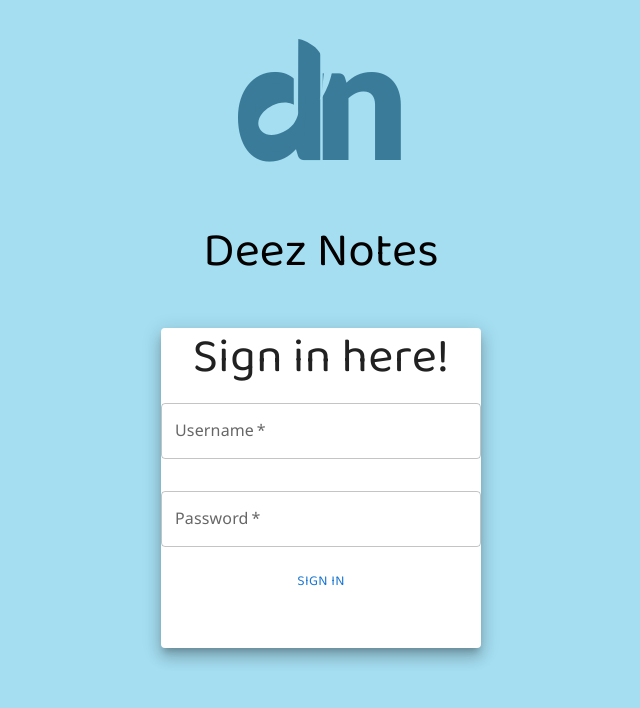
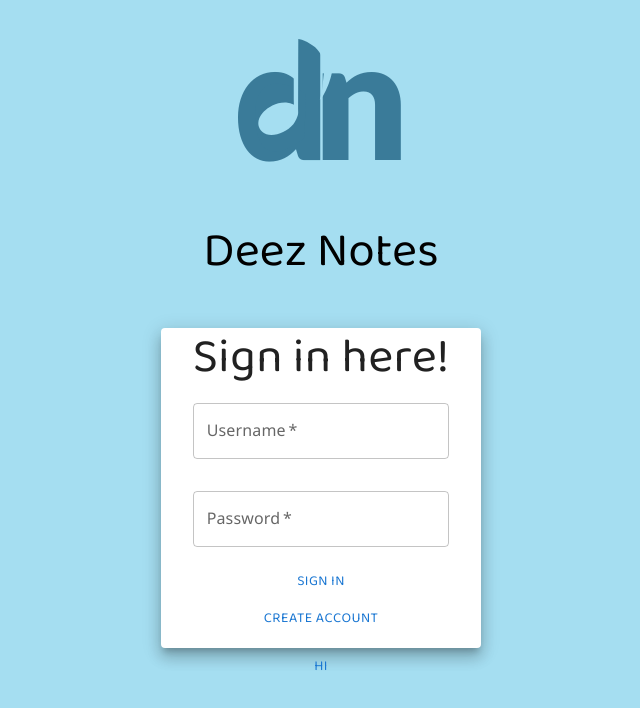
Before and after one commit to deez-notes/deez-notes, a React (Create React App) app in the folder frontend/: page / in a window 1280 px wide. Shown: the top 708 px of the page, without its empty margins (319-959 px from the left). Built offline with nearby package versions, Linux system fonts and the light colour scheme.

Commit message:
set up temporary sign in/ create account page skeleton

```diff
--- a/frontend/src/App.js
+++ b/frontend/src/App.js
@@ -6,6 +6,7 @@ import Create from './components/Create';
 import Error from './components/Error';
 import Profile from './components/Profile';
 import Feed from './components/Feed';
+import Account from './components/Account'
 
 import { BrowserRouter as Router, Route, Routes } from "react-router-dom";
 import StyledEngineProvider from "@mui/material/StyledEngineProvider";
@@ -15,19 +16,19 @@ const b2 = "'Baloo 2'";
 const ns = "Noto Sans"
 const theme = createTheme({
   typography: {
-    h1: {fontFamily: b2},
-    h2: {fontFamily: b2},
-    h3: {fontFamily: b2},
-    h4: {fontFamily: b2},
-    h5: {fontFamily: b2},
-    h6: {fontFamily: b2, fontSize: '1.1rem',lineHeight: 1.5,},
-    subtitle1: {fontFamily: ns},
-    subtitle2: {fontFamily: ns},
-    body1: {fontFamily: ns},
-    body2: {fontFamily: ns},
-    button: {fontFamily: b2},
-    caption: {fontFamily: ns},
-    overline: {fontFamily: ns},
+    h1: { fontFamily: b2 },
+    h2: { fontFamily: b2 },
+    h3: { fontFamily: b2 },
+    h4: { fontFamily: b2 },
+    h5: { fontFamily: b2 },
+    h6: { fontFamily: b2, fontSize: '1.1rem', lineHeight: 1.5, },
+    subtitle1: { fontFamily: ns },
+    subtitle2: { fontFamily: ns },
+    body1: { fontFamily: ns },
+    body2: { fontFamily: ns },
+    button: { fontFamily: b2 },
+    caption: { fontFamily: ns },
+    overline: { fontFamily: ns },
   },
 });
 
@@ -43,6 +44,7 @@ function App() {
               <Route path="/create" element={<Create />} />
               <Route path="/profile" element={<Profile />} />
               <Route path="/feed" element={<Feed />} />
+              <Route path="/account" element={<Account />} />
               <Route path="*" element={<Error />} />
             </Routes>
           </Router>
--- /dev/null
+++ b/frontend/src/components/Account.js
@@ -0,0 +1,29 @@
+import React from 'react'
+import css from '../styles/Account.module.scss';
+import { useState } from "react"
+import { Paper, Typography, TextField } from "@mui/material"
+
+function Account() {
+
+    const [user, setUser] = useState("");
+    const [password, setPassword] = useState("");
+    const [firstName, setFirstName] = useState("");
+
+    return (
+        <div className="">
+            <Paper elevation={10} className={css.signInForm}>
+                <Typography className={css.formTitle} variant="h4">Create an Account!</Typography>
+                <TextField className={css.input} label="Username" placeholder='Enter your username!' value={user}
+                    onChange={(e) => setUser(e.target.value)} fullWidth required />
+                <TextField className={css.input} label="Password" placeholder='Enter your password!' type="password"
+                    value={password} onChange={(e) => setPassword(e.target.value)} fullWidth required />
+                <TextField className={css.input} label="First Name" placeholder='Enter your password!' type="password"
+                    value={password} onChange={(e) => setPassword(e.target.value)} fullWidth required />
+                <TextField className={css.input} label="Last Name" placeholder='Enter your password!' type="password"
+                    value={password} onChange={(e) => setPassword(e.target.value)} fullWidth required />
+            </Paper>
+        </div>
+    )
+}
+
+export default Account
--- a/frontend/src/components/Home.js
+++ b/frontend/src/components/Home.js
@@ -1,11 +1,84 @@
 import React from 'react'
-import { Button, Grid, Paper, TextField, Typography } from "@mui/material";
+import { Button, Grid, FormControl, Paper, TextField, Typography } from "@mui/material";
 import css from '../styles/Home.module.scss';
-import NavBar from "./NavBar"
+import { useNavigate } from "react-router-dom"
+import { useState, useEffect } from "react";
 
 function Home() {
+
+    const navigate = useNavigate();
+
+    const HandleSubmit = async (event) => {
+        event.preventDefault();
+
+        if (user === "" || password === "") {
+            alert("No input was provided!");
+            return;
+        }
+
+        let data = {
+            username: user,
+            password: password,
+        }
+
+        fetch("http://localhost:8000/users", {
+            method: "POST",
+            body: JSON.stringify(data),
+            header: {
+                "Content-type": "application/json"
+            },
+        })
+
+        // try {
+        //     const config = {
+        //         headers: {
+        //             "Content-type": "application/json"
+        //         }
+        //     }
+
+
+        //     const { data } =
+        //         await fetch(`http://localhost:8000/`, {
+        //             username: user,
+        //             password: password
+        //         })
+        // }
+
+        localStorage.setItem('userData', JSON.stringify(data));
+        navigate("/feed", {
+            state: {
+                username: user
+            }
+        });
+    }
+
+    const HandleAccountNavigate = (event) => {
+        event.preventDefault();
+        navigate("/account");
+    }
+
+    const HandleFeedNavigate = (event) => {
+        event.preventDefault();
+        navigate("/feed");
+    }
+
+    const [user, setUser] = useState("");
+    const [password, setPassword] = useState("");
+
+    const fetchUser = (id) => {
+        console.log("yay");
+        console.log({ user });
+        console.log({ password });
+        fetch(`http://localhost:8000/627d613737bbc64a60d62568`)
+            .then(res => res.json())
+            .then(data => console.log(data))
+        // fetch(`http://localhost:8000/users/${id}`)
+        //     .then(res => res.json())
+        //     .then(data => console.log(data))
+    };
+
+
     return (
-
 
 
         <div id={css.Home}>
@@ -15,12 +88,20 @@ function Home() {
             <Typography variant="h3">Deez Notes</Typography>
             <div className={css.signInContainer}>
                 <Paper elevation={10} className={css.signInForm}>
-                    <Typography className={css.formTitle} variant="h4">Sign in here!</Typography>
-                    <TextField className={css.input} label="Username" placeholder='Enter your username!' fullWidth required />
-                    <TextField className={css.input} label="Password" placeholder='Enter your password!' type="password" fullWidth required />
-                    <Button type='submit' color='primary'>Sign In</Button>
+                    <FormControl>
+                        <Typography className={css.formTitle} variant="h4">Sign in here!</Typography>
+                        <TextField className={css.input} label="Username" placeholder='Enter your username!' value={user}
+                            onChange={(e) => setUser(e.target.value)} fullWidth required />
+                        <TextField className={css.input} label="Password" placeholder='Enter your password!' type="password"
+                            value={password} onChange={(e) => setPassword(e.target.value)} fullWidth required />
+                        <Button type='submit' color='primary' onClick={HandleSubmit}>Sign In</Button>
+                        <Button onClick={HandleAccountNavigate} color='primary'>Create Account </Button>
+                    </FormControl>
                 </Paper>
-            </div>
+            </div><Button onClick={() => {
+                fetchUser("fun");
+            }}
+            >Hi</Button>
         </div >
     )
 }
```
Also changed, not shown: frontend/src/components/Feed.js (+10 -7 lines), frontend/src/styles/Account.module.scss (added), 2 other files (tests, documents, lock files or other folders).
